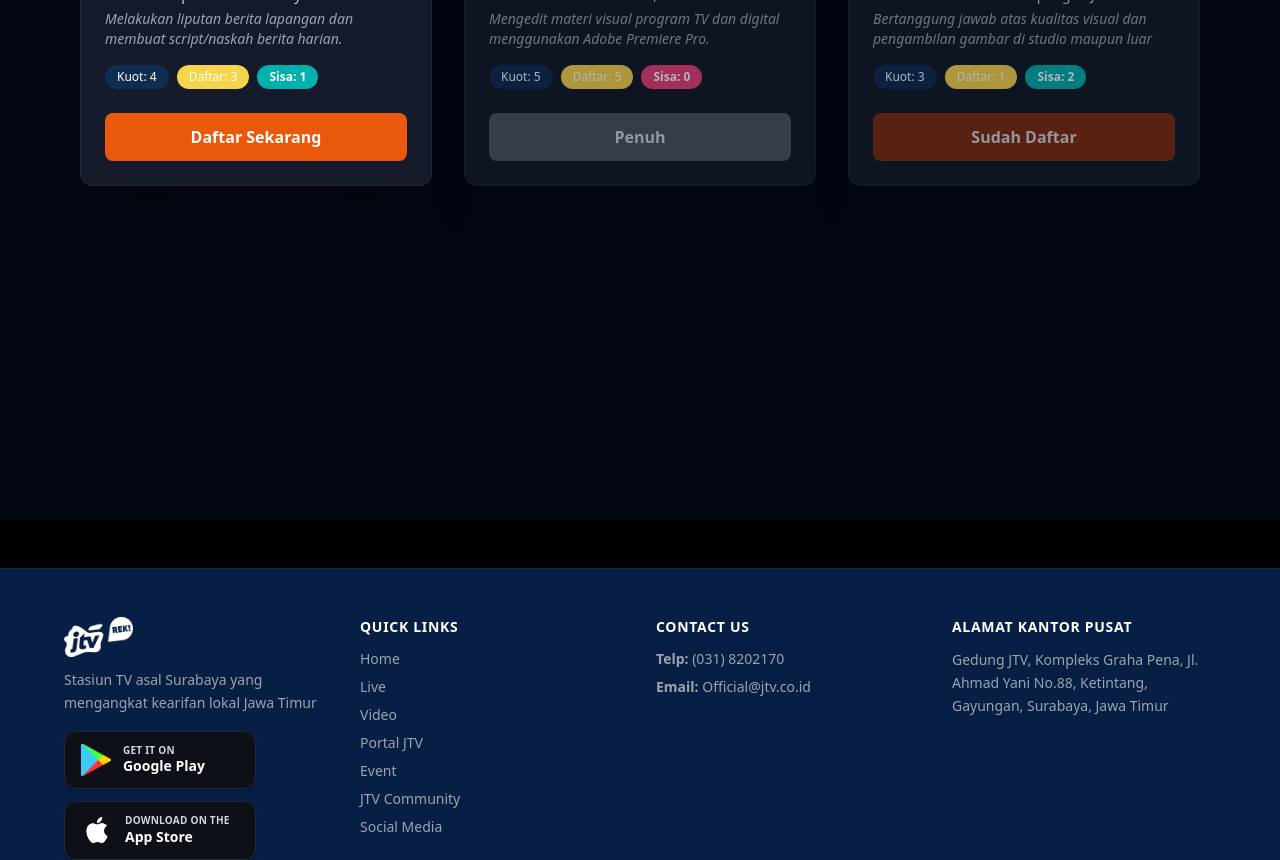
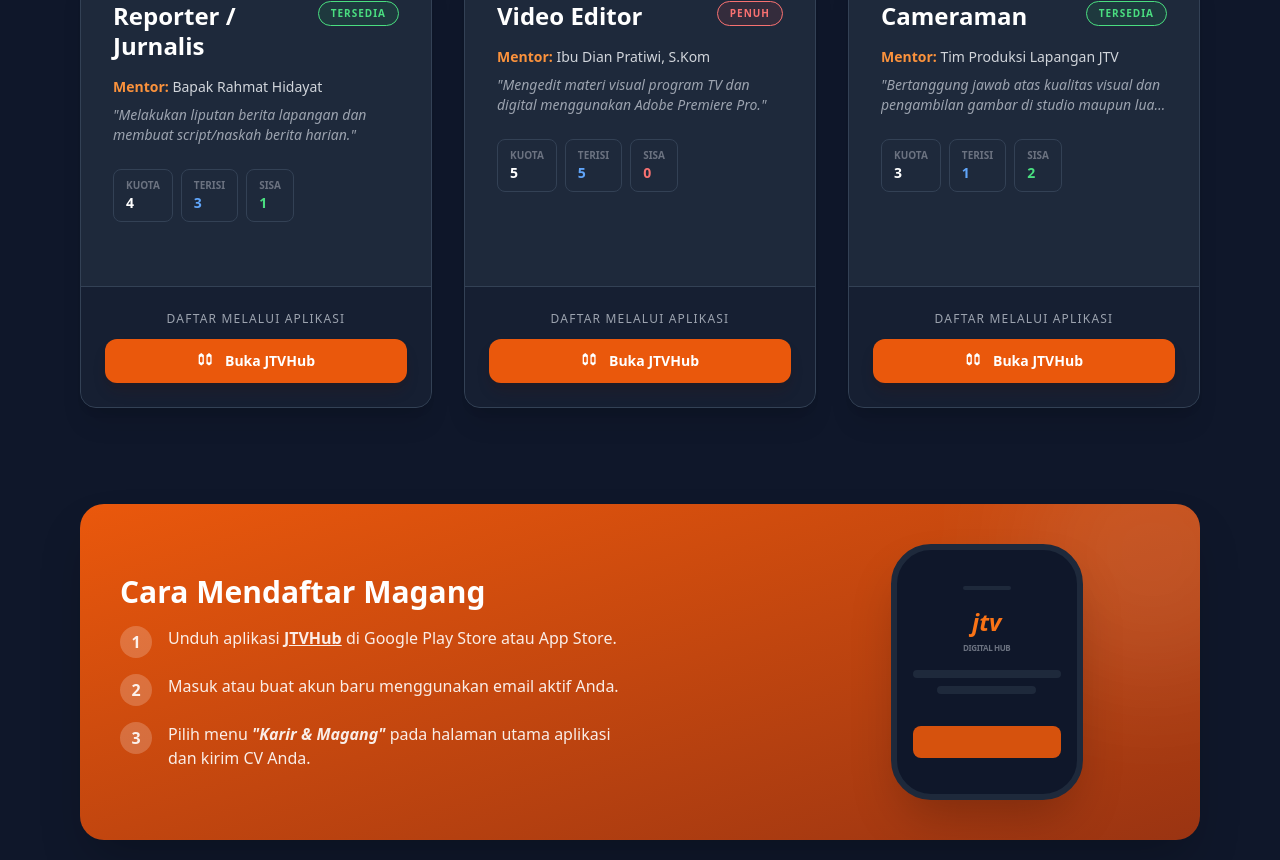
Before and after one commit to Firandita/Website-JTVHub, a Vue app: page /daftar-magang in a window 1280 px wide. Shown: the part 280-1140 px from the top of the page. Built offline with nearby package versions, Linux system fonts and the light colour scheme.

Commit message:
Daftar Magang terbaru

```diff
--- a/src/views/DaftarMagang.vue
+++ b/src/views/DaftarMagang.vue
@@ -1,119 +1,101 @@
 <template>
-  <section class="min-h-screen bg-gray-950 py-16 text-white font-sans">
+  <section class="min-h-screen bg-[#0F172A] py-16 text-white font-sans">
     <div class="max-w-6xl mx-auto px-4">
-      <h1 class="text-4xl font-extrabold text-center text-orange-500 mb-4">Program Magang JTV</h1>
-      <p class="text-center text-gray-400 mb-12">Temukan peluang magang yang sesuai dengan minat dan bakat Anda.</p>
+      <div class="text-center mb-16">
+        <h1 class="text-5xl font-extrabold text-orange-500 mb-4 tracking-tight">Program Magang JTV</h1>
+        <p class="text-lg text-gray-400 max-w-2xl mx-auto">
+          Ingin berkarir di dunia media? Pilih posisi yang sesuai dan daftar secara eksklusif melalui aplikasi <span class="text-orange-400 font-bold">JTVHub</span>.
+        </p>
+      </div>
 
       <div class="grid grid-cols-1 md:grid-cols-2 lg:grid-cols-3 gap-8">
-
         <div
           v-for="(item, index) in magangList"
           :key="index"
-          :class="{
-            'opacity-70': item.sisa === 0 || item.sudahDaftar
-          }"
-          class="bg-[#141A29] border border-[#1F2937] rounded-xl overflow-hidden shadow-2xl transition duration-300 transform hover:scale-[1.01]"
+          class="bg-[#1E293B] border border-slate-700 rounded-2xl overflow-hidden shadow-xl flex flex-col transition duration-300 hover:border-orange-500/50"
         >
-          <div class="p-6 pt-8"> <h2 class="text-xl font-bold mb-3 text-white">
-              {{ item.title }}
-            </h2>
-
-            <p class="text-sm text-gray-300 mb-1">
-                <span class="font-semibold text-orange-400">Mentor:</span> {{ item.mentor }}
-            </p>
-            <p class="text-sm text-gray-400 mb-4 italic h-10 overflow-hidden">
-                {{ item.deskripsiSingkat }}
-            </p>
-
-            <div class="flex flex-wrap items-center gap-2 mt-1 mb-6">
-              <span class="px-3 py-1 rounded-full text-xs font-medium bg-[#0F2D52] text-[#FFFFFF]">
-                Kuot: {{ item.butuh }}
-              </span>
-              <span class="px-3 py-1 rounded-full text-xs font-medium bg-[#F6D44C] text-[#FFFFFF]">
-                Daftar: {{ item.daftar }}
-              </span>
+          <div class="p-8 flex-grow">
+            <div class="flex justify-between items-start mb-4">
+              <h2 class="text-2xl font-bold text-white leading-tight">{{ item.title }}</h2>
               <span
-                class="px-3 py-1 rounded-full text-xs font-semibold"
-                :class="
-                  item.sisa > 0
-                    ? 'bg-[#00B0AD] text-bg-[#FFFFFF]'
-                    : 'bg-[#E6427B] text-bg-[#FFFFFF]'
-                "
+                :class="item.sisa > 0 ? 'bg-green-500/10 text-green-400' : 'bg-red-500/10 text-red-400'"
+                class="px-3 py-1 rounded-full text-[10px] uppercase font-black tracking-widest border"
+                style="border-color: currentColor;"
               >
-                Sisa: {{ item.sisa }}
+                {{ item.sisa > 0 ? 'Tersedia' : 'Penuh' }}
               </span>
             </div>
 
-            <button
-              @click="openModal(item)"
-              class="w-full py-3 rounded-lg font-semibold transition duration-200"
-              :disabled="item.sisa === 0 || item.sudahDaftar"
-              :class="[
-                item.sisa === 0
-                  ? 'bg-gray-600 text-gray-300 cursor-not-allowed' // Penuh
-                  : item.sudahDaftar
-                  ? 'bg-orange-900 text-gray-300 cursor-not-allowed' // Sudah Daftar
-                  : 'bg-orange-600 text-white cursor-pointer hover:bg-orange-700', // Daftar Sekarang
-              ]"
-            >
-              <span v-if="item.sisa === 0">Penuh</span>
-              <span v-else-if="item.sudahDaftar">Sudah Daftar</span>
-              <span v-else>Daftar Sekarang</span>
-            </button>
+            <p class="text-sm text-gray-300 mb-2">
+              <span class="font-semibold text-orange-400">Mentor:</span> {{ item.mentor }}
+            </p>
+            <p class="text-sm text-gray-400 mb-6 italic line-clamp-2">
+              "{{ item.deskripsiSingkat }}"
+            </p>
 
+            <div class="flex flex-wrap gap-2 mb-8">
+              <div class="bg-slate-800 px-3 py-2 rounded-lg border border-slate-700">
+                <p class="text-[10px] text-gray-500 uppercase font-bold">Kuota</p>
+                <p class="text-sm font-bold">{{ item.butuh }}</p>
+              </div>
+              <div class="bg-slate-800 px-3 py-2 rounded-lg border border-slate-700">
+                <p class="text-[10px] text-gray-500 uppercase font-bold">Terisi</p>
+                <p class="text-sm font-bold text-blue-400">{{ item.daftar }}</p>
+              </div>
+              <div class="bg-slate-800 px-3 py-2 rounded-lg border border-slate-700">
+                <p class="text-[10px] text-gray-500 uppercase font-bold">Sisa</p>
+                <p class="text-sm font-bold" :class="item.sisa > 0 ? 'text-green-400' : 'text-red-400'">{{ item.sisa }}</p>
+              </div>
+            </div>
+          </div>
+
+          <div class="p-6 bg-slate-900/50 border-t border-slate-700">
+            <div class="text-center">
+              <p class="text-xs text-gray-400 mb-3 uppercase tracking-widest">Daftar Melalui Aplikasi</p>
+              <a
+                :href="jtvHubLink"
+                target="_blank"
+                class="flex justify-center items-center gap-2 bg-orange-600 hover:bg-orange-700 py-3 rounded-xl transition-all shadow-lg shadow-orange-950/20 group"
+              >
+                <svg xmlns="http://www.w3.org/2000/svg" class="h-5 w-5 fill-current" viewBox="0 0 24 24"><path d="M17.523 15.341l-3.103 2.113-3.103-2.113v-10.682l3.103-2.113 3.103 2.113v10.682zm-3.103-8.818l-1.552 1.057v5.341l1.552 1.057 1.551-1.057v-5.341l-1.551-1.057zm-6.207 8.818l-3.103 2.113-3.104-2.113v-10.682l3.104-2.113 3.103 2.113v10.682zm-3.103-8.818l-1.552 1.057v5.341l1.552 1.057 1.552-1.057v-5.341l-1.552-1.057z"/></svg>
+                <span class="font-bold text-sm text-white">Buka JTVHub</span>
+              </a>
+            </div>
           </div>
         </div>
       </div>
-    </div>
 
-    <div v-if="isModalOpen" class="fixed inset-0 bg-black bg-opacity-70 flex items-center justify-center z-50 transition-opacity">
-      <div class="bg-gray-900 rounded-xl w-full max-w-lg p-8 shadow-3xl transform transition-transform duration-300 scale-100">
-
-          <h2 class="text-2xl font-bold mb-4 text-orange-500">
-              Daftar Magang: {{ selectedJob.title }}
-          </h2>
-          <p class="text-gray-400 mb-6">
-              Unggah CV (Curriculum Vitae) terbaru Anda untuk melanjutkan proses pendaftaran magang.
-          </p>
-
-          <form @submit.prevent="submitCV">
-              <div class="mb-6">
-                  <label class="block text-gray-300 text-sm font-semibold mb-2" for="cv_upload">
-                      Unggah CV (Hanya file PDF, Max 2MB)
-                  </label>
-                  <input
-                      type="file"
-                      id="cv_upload"
-                      accept=".pdf"
-                      @change="handleFileUpload"
-                      class="block w-full text-sm text-gray-500
-                          file:mr-4 file:py-2 file:px-4
-                          file:rounded-full file:border-0
-                          file:text-sm file:font-semibold
-                          file:bg-orange-500 file:text-white
-                          hover:file:bg-orange-600 transition"
-                      required
-                  />
-                  <p v-if="fileError" class="mt-2 text-sm text-red-500">{{ fileError }}</p>
+      <div class="mt-24 bg-gradient-to-br from-orange-600 to-orange-800 rounded-3xl p-10 shadow-2xl overflow-hidden relative">
+        <div class="relative z-10 md:flex items-center justify-between">
+          <div class="md:w-1/2 mb-8 md:mb-0">
+            <h2 class="text-3xl font-black mb-4 text-white">Cara Mendaftar Magang</h2>
+            <div class="space-y-4 text-white/90">
+              <div class="flex items-start gap-4">
+                <div class="bg-white/20 w-8 h-8 rounded-full flex items-center justify-center shrink-0 font-bold">1</div>
+                <p>Unduh aplikasi <span class="font-bold underline">JTVHub</span> di Google Play Store atau App Store.</p>
               </div>
-
-              <div class="flex justify-end space-x-3">
-                  <button
-                      type="button"
-                      @click="closeModal"
-                      class="px-4 py-2 bg-gray-700 text-white rounded-lg hover:bg-gray-600 transition"
-                  >
-                      Batal
-                  </button>
-                  <button
-                      type="submit"
-                      :disabled="!selectedFile"
-                      class="px-4 py-2 bg-orange-600 text-white rounded-lg font-semibold disabled:opacity-50 disabled:cursor-not-allowed hover:bg-orange-700 transition"
-                  >
-                      Kirim
-                  </button>
+              <div class="flex items-start gap-4">
+                <div class="bg-white/20 w-8 h-8 rounded-full flex items-center justify-center shrink-0 font-bold">2</div>
+                <p>Masuk atau buat akun baru menggunakan email aktif Anda.</p>
               </div>
-          </form>
+              <div class="flex items-start gap-4">
+                <div class="bg-white/20 w-8 h-8 rounded-full flex items-center justify-center shrink-0 font-bold">3</div>
+                <p>Pilih menu <span class="font-bold italic">"Karir & Magang"</span> pada halaman utama aplikasi dan kirim CV Anda.</p>
+              </div>
+            </div>
+          </div>
+          <div class="md:w-1/3 flex justify-center">
+            <div class="w-48 h-64 bg-slate-900 rounded-[2.5rem] border-[6px] border-slate-800 shadow-2xl flex flex-col items-center justify-center p-4 relative">
+                <div class="w-12 h-1 bg-slate-800 rounded-full mb-4"></div>
+                <div class="text-orange-500 font-black text-2xl mb-1 italic">jtv</div>
+                <div class="text-[8px] text-gray-500 mb-4 tracking-tighter uppercase font-bold">Digital Hub</div>
+                <div class="w-full bg-slate-800 h-2 rounded-full mb-2"></div>
+                <div class="w-2/3 bg-slate-800 h-2 rounded-full mb-8"></div>
+                <div class="w-full bg-orange-600 h-8 rounded-lg animate-pulse"></div>
+            </div>
+          </div>
+        </div>
+        <div class="absolute top-0 right-0 -mr-20 -mt-20 w-64 h-64 bg-white/10 rounded-full blur-3xl"></div>
       </div>
     </div>
   </section>
@@ -122,100 +104,33 @@
 <script setup>
 import { ref } from 'vue';
 
-// --- STATE MODAL ---
-const isModalOpen = ref(false);
-const selectedJob = ref({});
-const selectedFile = ref(null);
-const fileError = ref('');
-
-// --- LOGIKA MODAL ---
-
-const openModal = (job) => {
-    selectedJob.value = job;
-    selectedFile.value = null; // Reset file
-    fileError.value = ''; // Reset error
-    isModalOpen.value = true;
-};
-
-const closeModal = () => {
-    isModalOpen.value = false;
-};
-
-const handleFileUpload = (event) => {
-    const file = event.target.files[0];
-    selectedFile.value = null;
-    fileError.value = '';
-
-    if (file) {
-        // Cek Tipe File (hanya PDF)
-        if (file.type !== 'application/pdf') {
-            fileError.value = 'Hanya file PDF yang diizinkan.';
-            event.target.value = null; // Hapus file dari input
-            return;
-        }
-
-        // Cek Ukuran File (Max 2MB)
-        if (file.size > 2 * 1024 * 1024) {
-            fileError.value = 'Ukuran file maksimal 2MB.';
-            event.target.value = null;
-            return;
-        }
-
-        selectedFile.value = file;
-    }
-};
-
-const submitCV = () => {
-    if (selectedFile.value) {
-        console.log(`Mengirim CV untuk posisi: ${selectedJob.value.title}`);
-        console.log('File yang akan diunggah:', selectedFile.value);
-
-        // Di sini nanti Anda akan menambahkan logika untuk:
-        // 1. Mengirim file ke API (backend) menggunakan FormData.
-        // 2. Mengubah status magang di frontend menjadi "Sudah Daftar".
-
-        alert(`Magang ${selectedJob.value.title} berhasil diajukan dengan file: ${selectedFile.value.name}`);
-
-        // Ubah status lokal (simulasi pendaftaran berhasil)
-        const jobIndex = magangList.value.findIndex(job => job.title === selectedJob.value.title);
-        if (jobIndex !== -1) {
-             magangList.value[jobIndex].sudahDaftar = true;
-        }
-
-        closeModal();
-    }
-};
-
+// --- LINK APLIKASI ---
+// Ganti URL di bawah ini dengan link download aplikasi JTVHub yang sebenarnya
+const jtvHubLink = ref('https://play.google.com/store/apps/details?id=com.jtv.jtvhub');
 
 // --- DATA MAGANG ---
 const magangList = ref([
     {
         title: "Reporter / Jurnalis",
-        image: "/images/magang1.jpg",
         butuh: 4,
         daftar: 3,
         sisa: 1,
-        sudahDaftar: false,
         mentor: "Bapak Rahmat Hidayat",
         deskripsiSingkat: "Melakukan liputan berita lapangan dan membuat script/naskah berita harian.",
     },
     {
         title: "Video Editor",
-        image: "/images/magang2.jpg",
         butuh: 5,
         daftar: 5,
         sisa: 0,
-        sudahDaftar: false,
         mentor: "Ibu Dian Pratiwi, S.Kom",
         deskripsiSingkat: "Mengedit materi visual program TV dan digital menggunakan Adobe Premiere Pro.",
     },
     {
         title: "Cameraman",
-        image: "/images/magang3.jpg",
         butuh: 3,
         daftar: 1,
         sisa: 2,
-        sudahDaftar: true,
         mentor: "Tim Produksi Lapangan JTV",
         deskripsiSingkat: "Bertanggung jawab atas kualitas visual dan pengambilan gambar di studio maupun luar studio.",
     },
@@ -223,5 +138,10 @@
 </script>
 
 <style scoped>
-/* Anda bisa menambahkan gaya non-Tailwind di sini jika diperlukan */
+.line-clamp-2 {
+  display: -webkit-box;
+  -webkit-box-orient: vertical;
+  -webkit-line-clamp: 2;
+  overflow: hidden;
+}
 </style>
```
